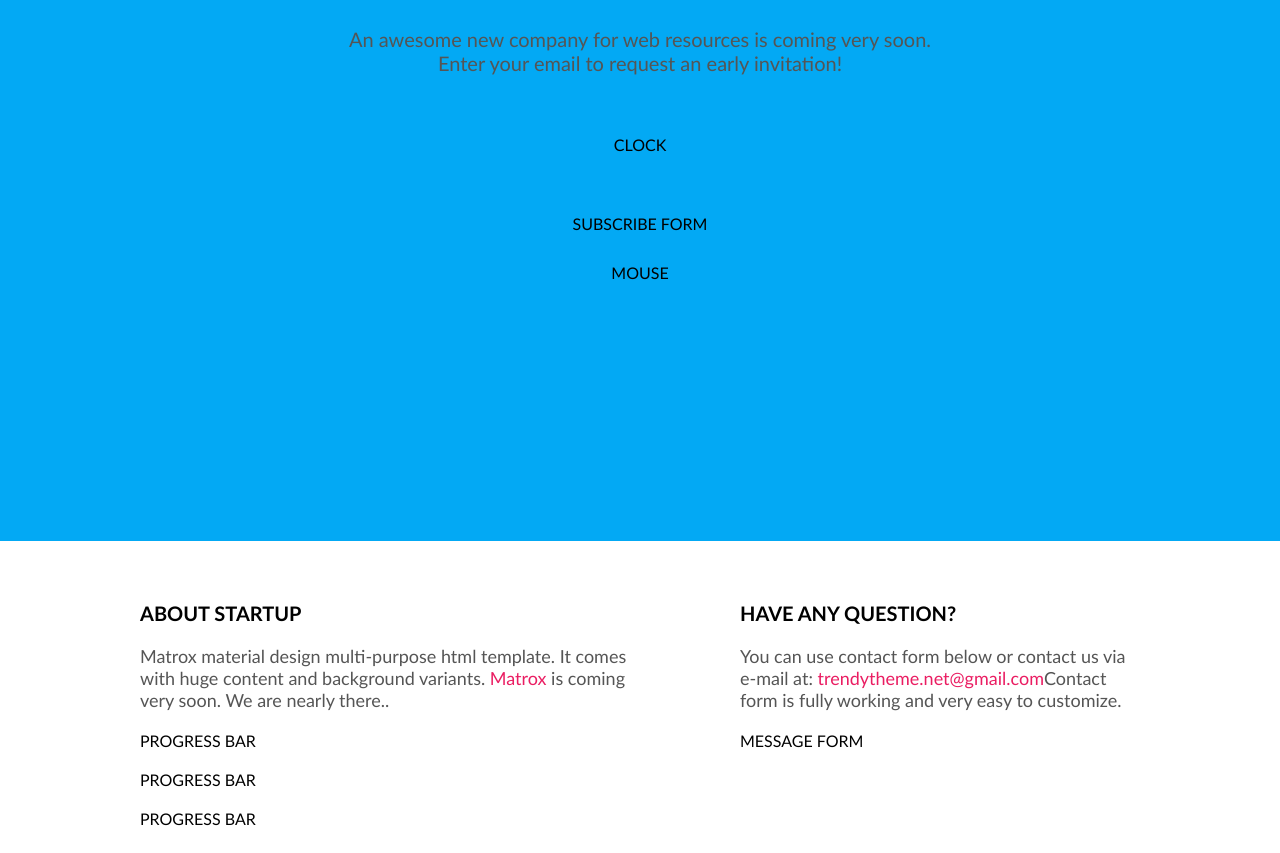
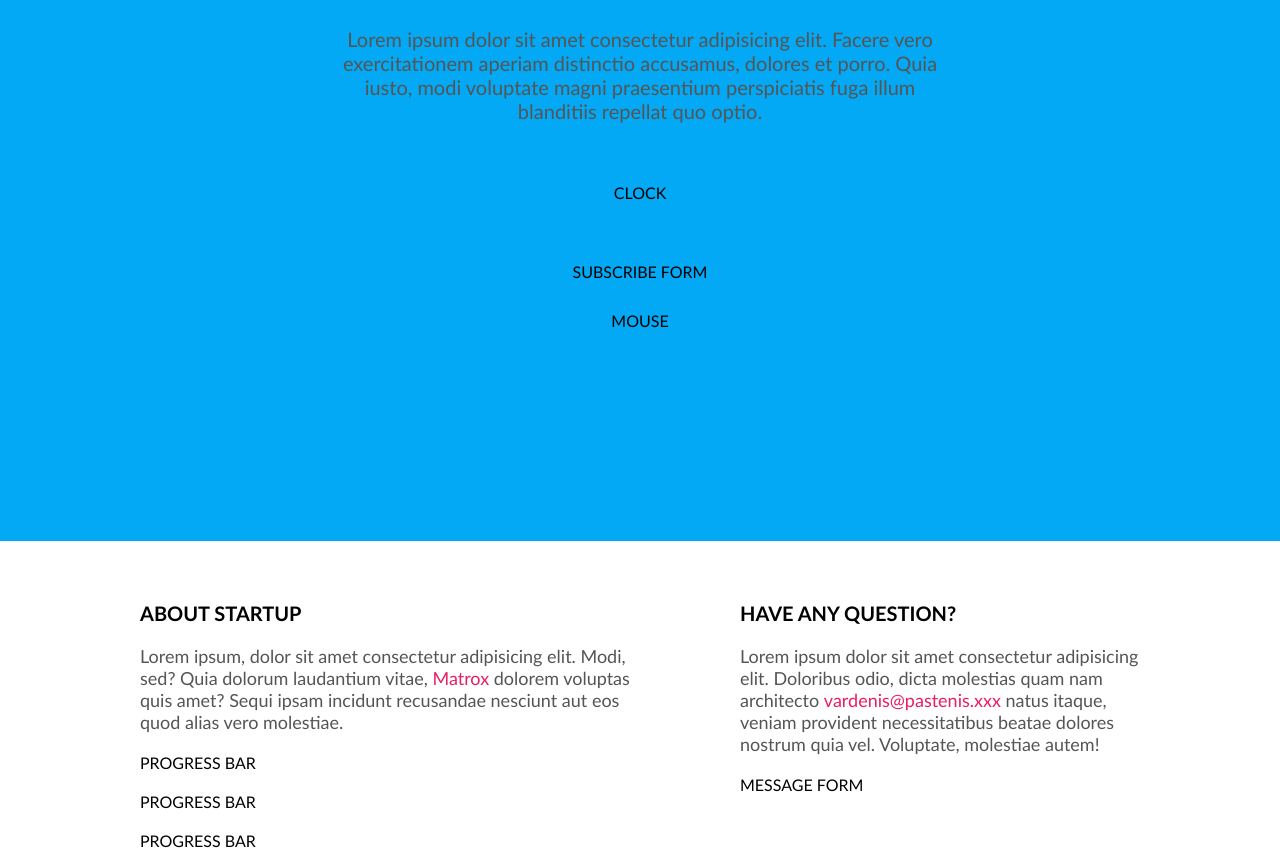
Before and after one commit to Kplukas/3-coming-soon, a website: page index.html in a window 1280 px wide. Shown: the part 259-1112 px from the top of the page. Drawn offline with Linux system fonts and the light colour scheme.

Commit message:
Fault fix

```diff
--- a/index.html
+++ b/index.html
@@ -27,7 +27,7 @@
             <div class="row-short">
                 <img class="logo" src="./img/logo.png" alt="Logo">
                 <h1 class="main-title">Coming soon</h1>
-                <p class="main-description">An awesome new company for web resources is coming very soon. Enter your email to request an early invitation!</p>
+                <p class="main-description">Lorem ipsum dolor sit amet consectetur adipisicing elit. Facere vero exercitationem aperiam distinctio accusamus, dolores et porro. Quia iusto, modi voluptate magni praesentium perspiciatis fuga illum blanditiis repellat quo optio.</p>
                 <div class="clock">
                     CLOCK
                 </div>
@@ -43,7 +43,7 @@
             <div class="row main-content">
                 <div class="left-column">
                     <h2 class="section-title">About startup</h2>
-                    <p class="section-description">Matrox material design multi-purpose html template. It comes with huge content and background variants. <a href="#">Matrox</a> is coming very soon. We are nearly there..</p>
+                    <p class="section-description">Lorem ipsum, dolor sit amet consectetur adipisicing elit. Modi, sed? Quia dolorum laudantium vitae, <a href="#">Matrox</a> dolorem voluptas quis amet? Sequi ipsam incidunt recusandae nesciunt aut eos quod alias vero molestiae.</p>
                     <div>
                         PROGRESS BAR
                     </div>
@@ -56,7 +56,7 @@
                 </div>
                 <div class="right-column">
                     <h2 class="section-title">Have any question?</h2>
-                    <p class="section-description">You can use contact form below or contact us via e-mail at: <a href="mailto:trendytheme.net@gmail.com">trendytheme.net@gmail.com</a>Contact form is fully working and very easy to customize.</p>
+                    <p class="section-description">Lorem ipsum dolor sit amet consectetur adipisicing elit. Doloribus odio, dicta molestias quam nam architecto <a href="mailto:vardenis@pastenis.xxx">vardenis@pastenis.xxx</a> natus itaque, veniam provident necessitatibus beatae dolores nostrum quia vel. Voluptate, molestiae autem!</p>
                     <form>
                         MESSAGE FORM
                     </form>
@@ -70,5 +70,6 @@
             FOOTER BOTTOM TEXTS
         </div>
     </footer>
-=======
+</body>
+
 </html>
```
